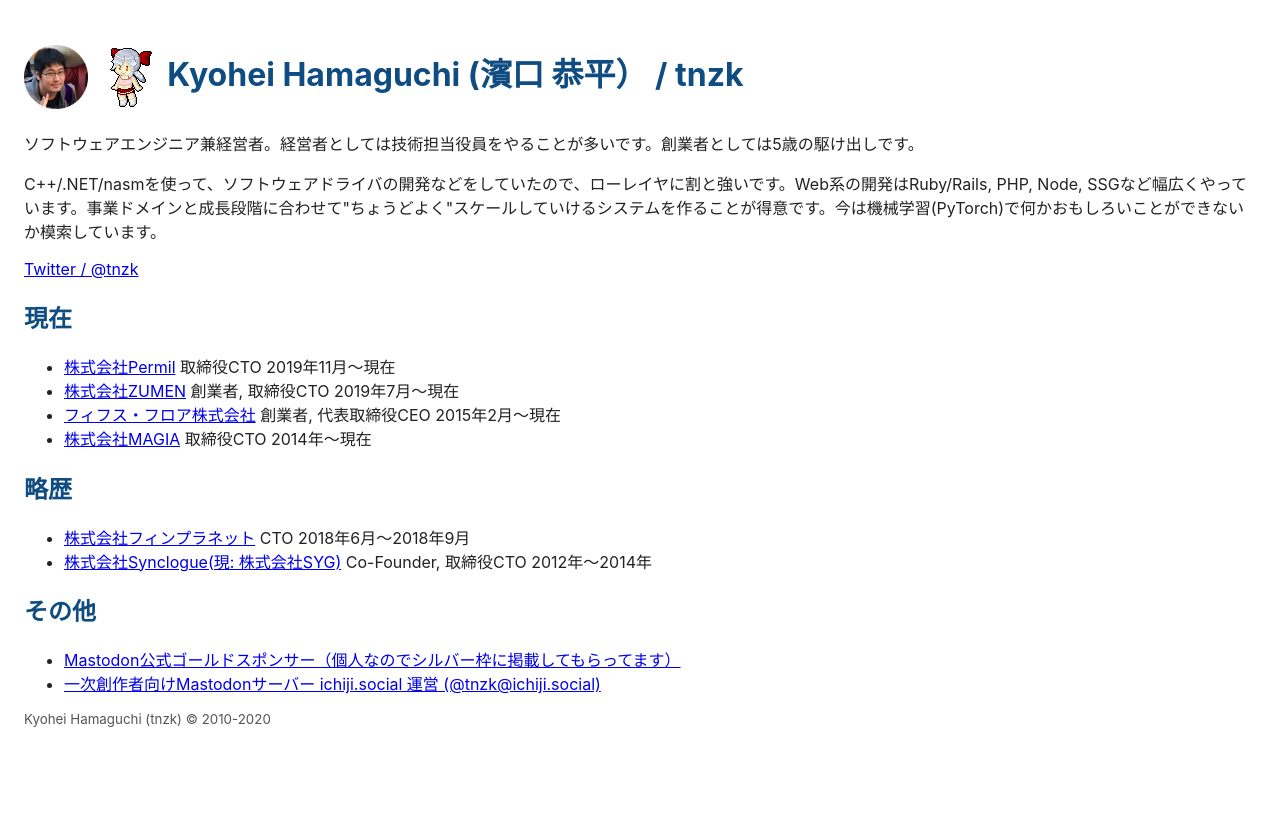
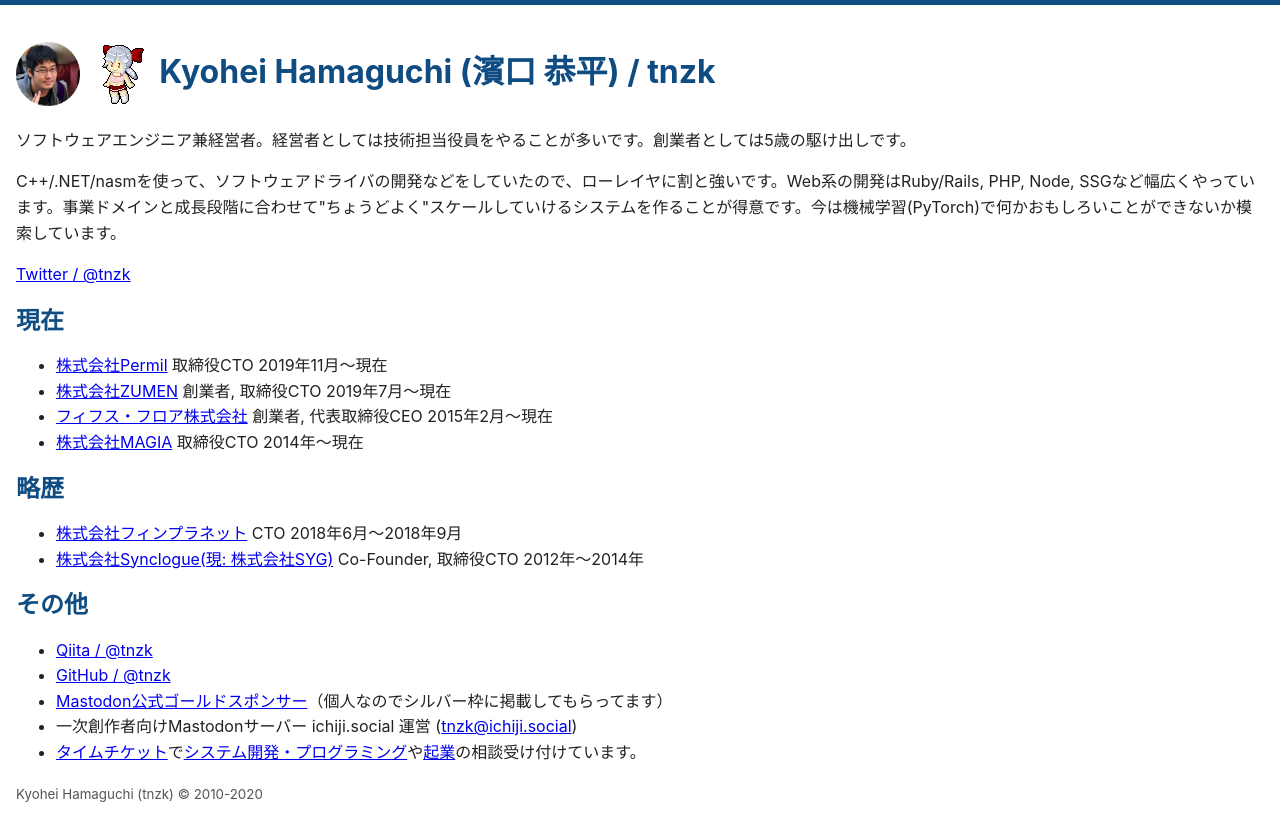
Before and after one commit to tnzk/tnzkorg, a plain HTML site: page index.html in a window 1280 px wide. Before the commit the page ends 800 px from the top, so only its background shows below. Drawn offline with Linux system fonts and the light colour scheme.

Commit message:
Update the site

```diff
--- a/index.html
+++ b/index.html
@@ -5,8 +5,12 @@
     <!-- Always force latest IE rendering engine or request Chrome Frame -->
     <meta content="IE=edge,chrome=1" http-equiv="X-UA-Compatible">
     <meta name="viewport" content="width=device-width, initial-scale=1">
+    <link rel="apple-touch-icon" sizes="180x180" href="/apple-touch-icon.png">
+    <link rel="icon" type="image/png" sizes="32x32" href="/favicon-32x32.png">
+    <link rel="icon" type="image/png" sizes="16x16" href="/favicon-16x16.png">
+    <link rel="manifest" href="/site.webmanifest">
     <!-- Use title if it's in the page YAML frontmatter -->
-    <title>Kyohei Hamaguchi (濱口恭平) / tnzk</title>
+    <title>Kyohei Hamaguchi （濱口恭平） / tnzk</title>
     <style>
     @font-face {
       font-family: "Yu Gothic M";
@@ -18,7 +22,11 @@
       font-weight: bold;
     }
     body {
+      padding: 0;
+      margin: 0;
+      border-top: 5px #0F4C81 solid;
       padding: 1em;
+      line-height: 1.6em;
       color: #222;
       font-family: -apple-system, BlinkMacSystemFont, "游ゴシック体", YuGothic, "Yu Gothic M", "游ゴシック Medium", "Yu Gothic Medium", "ヒラギノ角ゴ ProN W3", "Hiragino Kaku Gothic ProN W3", HiraKakuProN-W3, "ヒラギノ角ゴ ProN", "Hiragino Kaku Gothic ProN", "ヒラギノ角ゴ Pro", "Hiragino Kaku Gothic Pro", "メイリオ", Meiryo, Osaka, "ＭＳ Ｐゴシック", "MS PGothic", "Helvetica Neue", HelveticaNeue, Helvetica, Arial, "Segoe UI", sans-serif, "Apple Color Emoji", "Segoe UI Emoji", "Segoe UI Symbol", "Noto Color Emoji";
     }
@@ -39,7 +47,7 @@
     <h1>
       <img src="/images/tnzk01.jpg" alt="photo" width="64">
       <img src="/images/tnzk.png" alt="avatar" width="64">
-      Kyohei Hamaguchi (濱口 恭平） / tnzk
+      Kyohei Hamaguchi (濱口 恭平) / tnzk
     </h1>
     <p>ソフトウェアエンジニア兼経営者。経営者としては技術担当役員をやることが多いです。創業者としては5歳の駆け出しです。</p>
     <p>C++/.NET/nasmを使って、ソフトウェアドライバの開発などをしていたので、ローレイヤに割と強いです。Web系の開発はRuby/Rails, PHP, Node, SSGなど幅広くやっています。事業ドメインと成長段階に合わせて&quot;ちょうどよく&quot;スケールしていけるシステムを作ることが得意です。今は機械学習(PyTorch)で何かおもしろいことができないか模索しています。</p>
@@ -63,21 +71,13 @@
     <section>
       <h2>その他</h2>
       <ul>
-        <li><a href="https://joinmastodon.org/sponsors">Mastodon公式ゴールドスポンサー（個人なのでシルバー枠に掲載してもらってます）</a></li>
-	<li><a href="https://ichiji.social/@tnzk">一次創作者向けMastodonサーバー ichiji.social 運営 (@tnzk@ichiji.social)</a></li>
+        <li><a href="https://qiita.com/tnzk">Qiita / @tnzk</a></li>
+        <li><a href="https://github.com/tnzk">GitHub / @tnzk</a></li>
+        <li><a href="https://joinmastodon.org/sponsors">Mastodon公式ゴールドスポンサー</a>（個人なのでシルバー枠に掲載してもらってます）</li>
+        <li>一次創作者向けMastodonサーバー ichiji.social 運営 (<a href="https://ichiji.social/@tnzk">tnzk@ichiji.social</a>)</li>
+        <li><a href="https://www.timeticket.jp/tnzk">タイムチケット</a>で<a href="https://www.timeticket.jp/items/72454">システム開発・プログラミング</a>や<a href="https://www.timeticket.jp/items/72453">起業</a>の相談受け付けています。</li>
       </ul>
     </section>
-<!--    <hr>
-    <section>
-      <p>古いバージョン</p>
-      <ul>
-	<li><a href="/index.2014.html">2014年頃版</a></li>
-	<li><a href="/old/2010-2013.html">2010-2013年頃版</a></li>
-	<li><a href="/blog">同時期のブログ</a></li>
-	<li><a href="http://d.hatena.ne.jp/Tnzk/">2009年以前のブログ（はてなダイアリー）</a></li>
-      </ul>
-    </section>
--->
     <footer>Kyohei Hamaguchi (tnzk) &copy; 2010-2020</footer>
   </body>
 </html>
```
Also changed, not shown: android-chrome-192x192.png (added), android-chrome-512x512.png (added), apple-touch-icon.png (added), favicon-16x16.png (added), favicon-32x32.png (added), favicon.ico (added), site.webmanifest (added).
